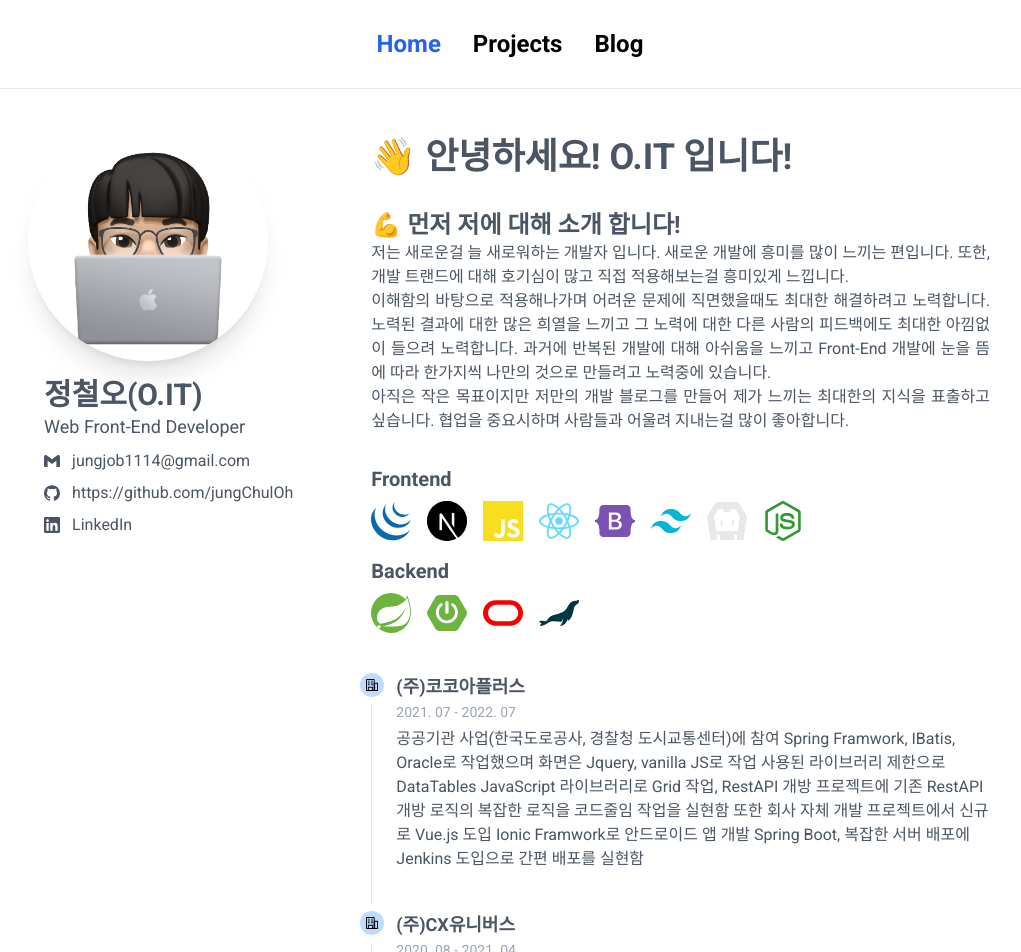
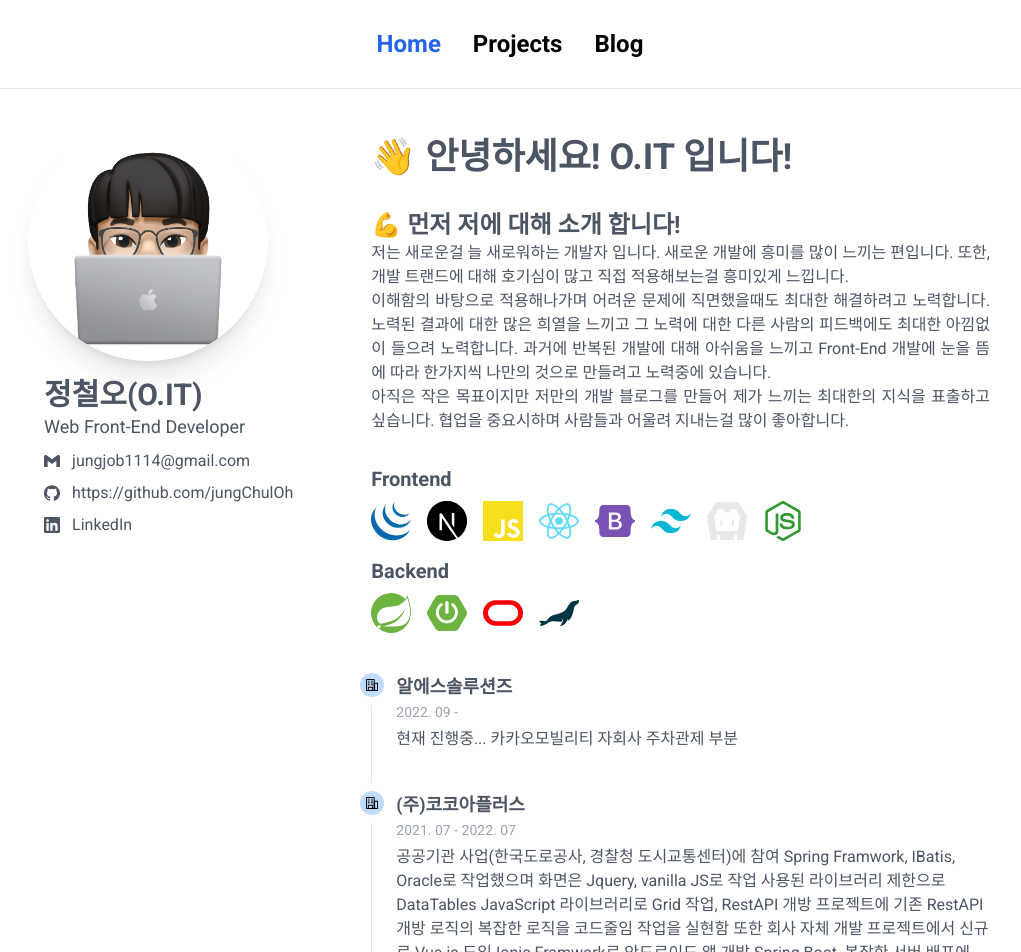
Before and after one commit to iron-jung/portfolio, a Next.js app: page / in a window 1280 px wide. Shown: the top 952 px of the page, without its empty margins (130-1151 px from the left). Built offline with nearby package versions, Linux system fonts and the light colour scheme.

Commit message:
1. 현재 진행중인 MytimeLine 목록 추가 2. 풋도그 공식 사이트 주소 변경으로 수정

```diff
--- a/data/MyTimeLine.ts
+++ b/data/MyTimeLine.ts
@@ -8,6 +8,14 @@ interface MyTimeLineType {
 }
 
 export const MyTimeLine: MyTimeLineType[] = [
+  {
+    imgSrc: "image/icon/company.svg",
+    title: "알에스솔루션즈",
+    currently: false,
+    fromAt: "2022. 09",
+    toAt: "",
+    desc: "현재 진행중... 카카오모빌리티 자회사 주차관제 부분",
+  },
   {
     imgSrc: "image/icon/company.svg",
     title: "(주)코코아플러스",
--- a/data/ProjectList.ts
+++ b/data/ProjectList.ts
@@ -12,7 +12,7 @@ export interface ProjectType {
 
 export const ProjectList: ProjectType[] = [
   {
-    realSrc: "https://fcfootdog.cf",
+    realSrc: "https://fcfootdog.vercel.app/",
     githubSrc: "https://github.com/jungChulOh/foot-dog-info",
     title: "FC 풋도그 공식 사이트 개발",
     desc: "현재 운영중인 축구팀 공식사이트 개발 구글캘린더, 유투브, 밴드 API를 이용하여 팀에 관련된 메타데이터 사용 Vercel을 이용하여 Serverless 방식으로 API 연계 Prettier, EsLint 이용하여 코드 규격에 힘씀",
```
